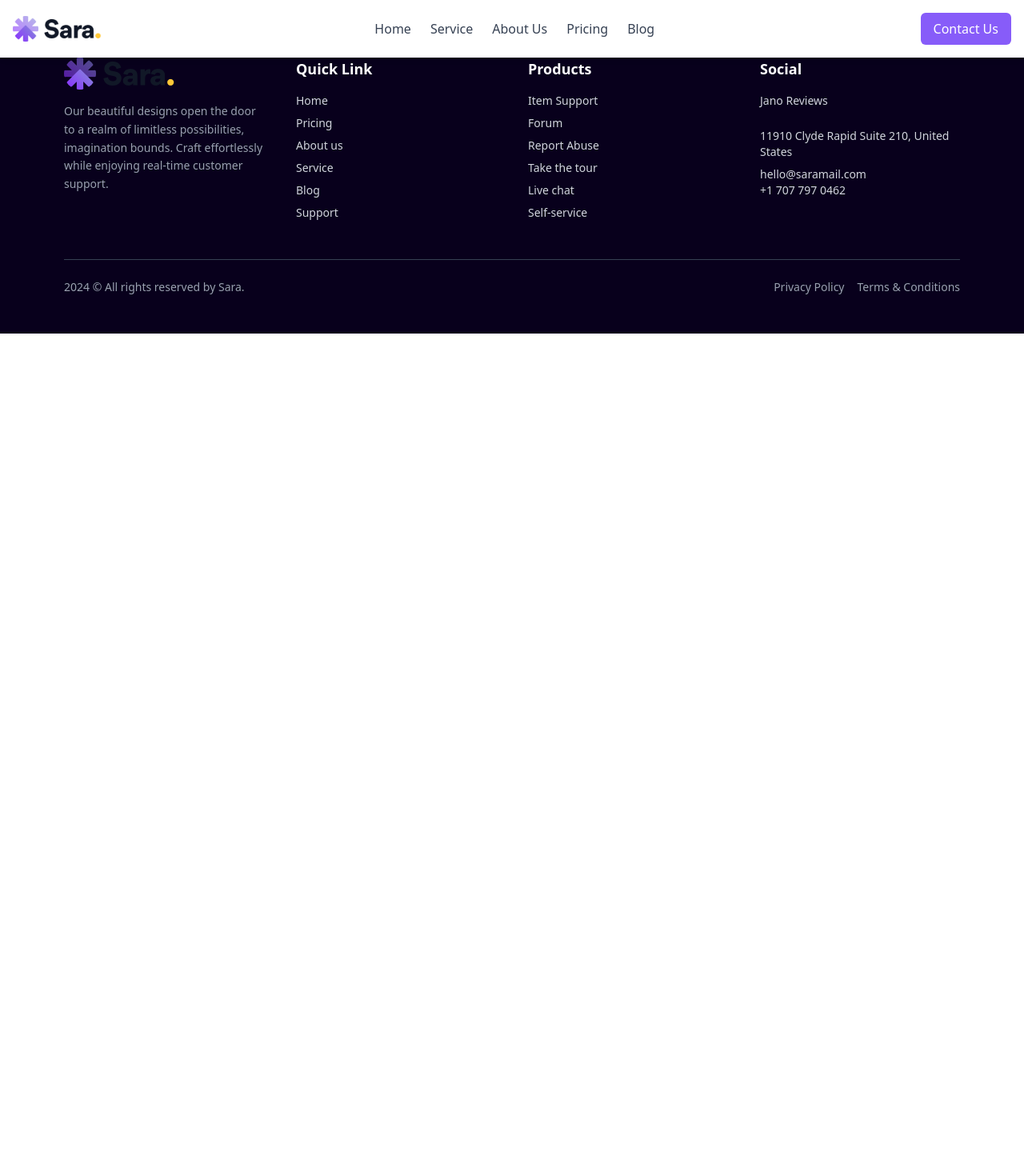
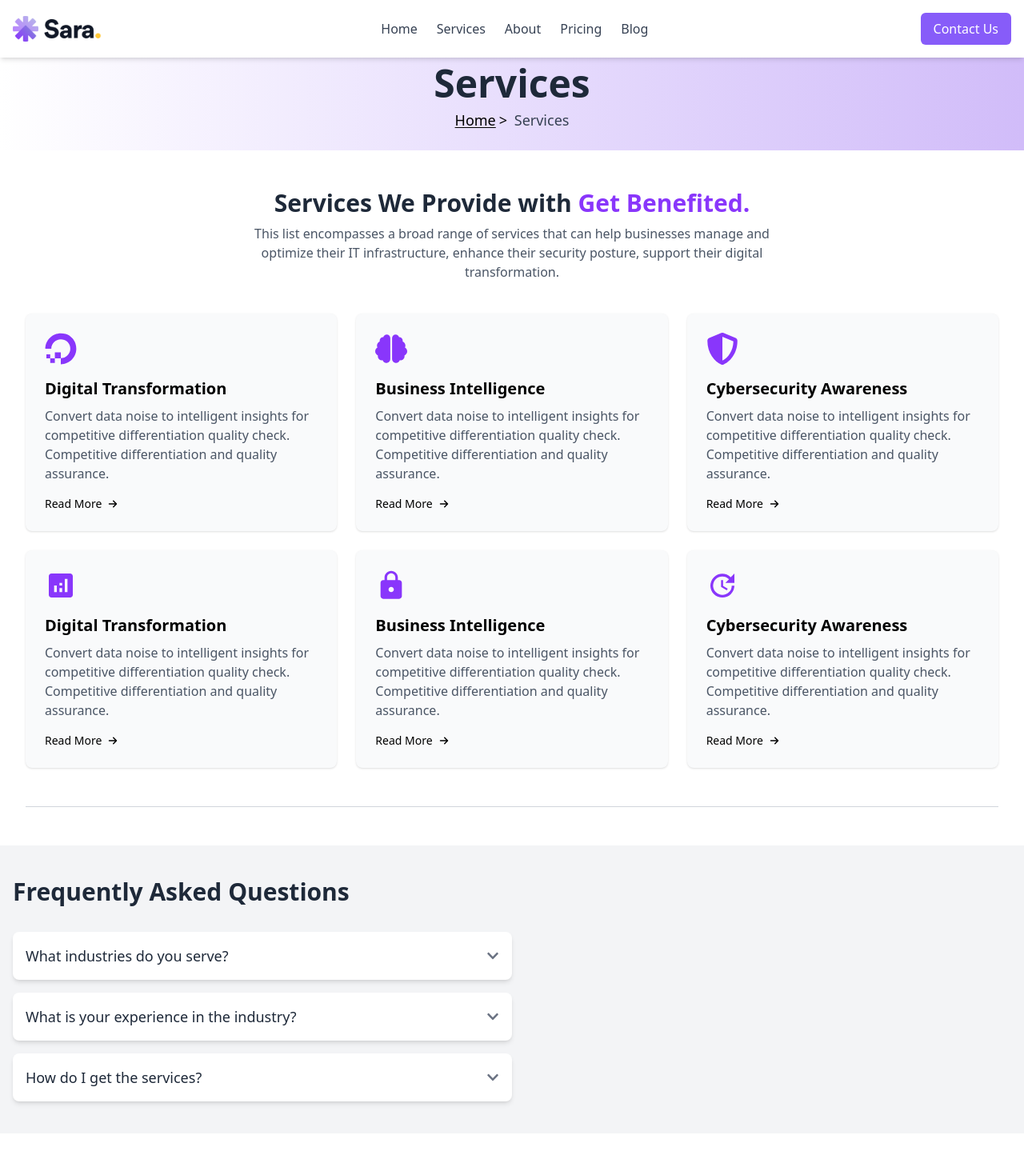
Before and after one commit to iahmadiqbal/sara-business-website, a React (Vite) app: page /services in a window 1280 px wide. Shown: the top 1464 px of the page at 80% size. Before the commit the page ends 800 px from the top, so only its background shows below. Built offline with nearby package versions, Linux system fonts and the light colour scheme.

Commit message:
service page desgined

```diff
--- a/src/App.tsx
+++ b/src/App.tsx
@@ -1,27 +1,26 @@
 import { BrowserRouter as Router, Routes, Route } from "react-router-dom";
 import Layout from "./layout/Layout";
 import Home from "./views/Home";
-import Services from "./views/Services";
 import About from "./views/About";
 import Singlemember from "./views/Singlemember";
 import Pricing from "./views/Pricing";
 import Contact from "./views/Contact";
+import Services from "./views/Services";
+
 function App() {
   return (
-    <>
     <Router>
       <Layout>
         <Routes>
           <Route path="/" element={<Home />} />
           <Route path="/services" element={<Services />} />
           <Route path="/about" element={<About />} />
-            <Route path="/about" element={<Pricing />} />
-            <Route path="/Singlemember" element={<Singlemember />} />
-            <Route path="/Contact" element={<Contact />} />
+          <Route path="/pricing" element={<Pricing />} />
+          <Route path="/singlemember" element={<Singlemember />} />
+          <Route path="/contact" element={<Contact />} />
         </Routes>
       </Layout>
     </Router>
-    </>
   );
 }
 
--- a/src/components/Header.tsx
+++ b/src/components/Header.tsx
@@ -22,13 +22,13 @@ const Header = () => {
           <Link to="/" className="hover:text-blue-600 transition">
             Home
           </Link>
-          <Link to="/service" className="hover:text-blue-600 transition">
-            Service
+          <Link to="/services" className="hover:text-blue-600 transition">
+            Services
           </Link>
           <Link to="/about" className="hover:text-blue-600 transition">
-            About Us
+            About
           </Link>
-          <Link to="/Pricing" className="hover:text-blue-600 transition">
+          <Link to="/pricing" className="hover:text-blue-600 transition">
             Pricing
           </Link>
           <Link to="/blog" className="hover:text-blue-600 transition">
@@ -67,16 +67,16 @@ const Header = () => {
             Home
           </Link>
           <Link
-            to="/service"
+            to="/services"
             className="block text-gray-700 hover:text-blue-600"
           >
-            Service
+            Services
           </Link>
           <Link to="/about" className="block text-gray-700 hover:text-blue-600">
-            About Us
+            About
           </Link>
           <Link
-            to="/Pricing"
+            to="/pricing"
             className="block text-gray-700 hover:text-blue-600"
           >
             Pricing
--- /dev/null
+++ b/src/components/home/servicespagecomponent/FAQ.tsx
@@ -0,0 +1,68 @@
+import { useState } from "react";
+import { FaChevronDown, FaChevronUp } from "react-icons/fa";
+
+const faqs = [
+  {
+    question: "What industries do you serve?",
+    answer:
+      "We serve a wide range of industries including e-commerce, healthcare, education, IT, and professional services. Our flexible solutions are designed to adapt to various business needs.",
+  },
+  {
+    question: "What is your experience in the industry?",
+    answer:
+      "Our team has years of experience in providing services like web development, VPS hosting, WordPress customization, SEO, and digital marketing to both local and international clients.",
+  },
+  {
+    question: "How do I get the services?",
+    answer:
+      "You can reach out to us through our contact form, live chat, or email. Once we receive your request, our team will get in touch with you to understand your needs and propose a suitable solution.",
+  },
+];
+
+const FAQ = () => {
+  const [activeIndex, setActiveIndex] = useState(null);
+
+  const toggleFAQ = (index: any) => {
+    setActiveIndex(activeIndex === index ? null : index);
+  };
+
+  return (
+    <section className="bg-gray-100 py-10 px-4">
+      <div className="w-full sm:w-[90%] md:w-[70%] lg:w-[60%] xl:w-[50%]">
+        <h2 className="text-3xl font-bold mb-8 text-gray-800">
+          Frequently Asked Questions
+        </h2>
+        <div className="space-y-4">
+          {faqs.map((faq, index) => (
+            <div
+              key={index}
+              className="rounded-lg shadow-md transition duration-300"
+              style={{ backgroundColor: "#FFFFFF" }} // ✅ Custom hex color
+            >
+              <button
+                onClick={() => toggleFAQ(index)}
+                className="w-full flex justify-between items-center py-4 px-4 text-left"
+              >
+                <span className="text-lg font-medium text-gray-800">
+                  {faq.question}
+                </span>
+                {activeIndex === index ? (
+                  <FaChevronUp className="text-gray-500" />
+                ) : (
+                  <FaChevronDown className="text-gray-500" />
+                )}
+              </button>
+              {activeIndex === index && (
+                <div className="px-4 pb-4 text-sm text-gray-600">
+                  {faq.answer}
+                </div>
+              )}
+            </div>
+          ))}
+        </div>
+      </div>
+    </section>
+  );
+};
+
+export default FAQ;
--- /dev/null
+++ b/src/components/home/servicespagecomponent/OurBlog.tsx
@@ -0,0 +1,11 @@
+import LatestPosts from "../LatestPosts";
+
+function OurBlog() {
+  return (
+    <>
+      <LatestPosts />
+    </>
+  );
+}
+
+export default OurBlog;
--- /dev/null
+++ b/src/components/home/servicespagecomponent/ServiceOfferings.tsx
@@ -0,0 +1,11 @@
+import OurServices from "../OurServices";
+
+const ServiceOfferings = () => {
+  return (
+    <>
+      <OurServices />
+    </>
+  );
+};
+
+export default ServiceOfferings;
--- /dev/null
+++ b/src/components/home/servicespagecomponent/Servicebanner.tsx
@@ -0,0 +1,24 @@
+import { Link } from "react-router-dom";
+
+const ServicesBanner = () => {
+  return (
+    <div className="w-full bg-gradient-to-r from-white to-[#D1BCF9] pt-[80px] pb-6">
+      <div className="max-w-7xl mx-auto px-4 text-center">
+        <h1 className="text-3xl sm:text-4xl md:text-5xl font-bold text-gray-800 mb-2">
+          Services
+        </h1>
+        <p className="text-sm sm:text-base md:text-lg text-gray-700">
+          <Link
+            to="/"
+            className="text-black underline underline-offset-2 font-medium"
+          >
+            Home
+          </Link>
+          <span className="text-black mx-1">{">"}</span> Services
+        </p>
+      </div>
+    </div>
+  );
+};
+
+export default ServicesBanner;
--- a/src/views/Services.tsx
+++ b/src/views/Services.tsx
@@ -1,5 +1,17 @@
+import FAQ from "../components/home/servicespagecomponent/FAQ";
+import OurBlog from "../components/home/servicespagecomponent/OurBlog";
+import Servicebanner from "../components/home/servicespagecomponent/Servicebanner";
+import ServiceOfferings from "../components/home/servicespagecomponent/ServiceOfferings";
+
 const Services = () => {
-  return <div>Services page is Here</div>;
+  return (
+    <>
+      <Servicebanner />
+      <ServiceOfferings />
+      <FAQ />
+      <OurBlog />
+    </>
+  );
 };
 
 export default Services;
```
Lines whose indentation alone changed are shown as unchanged.
